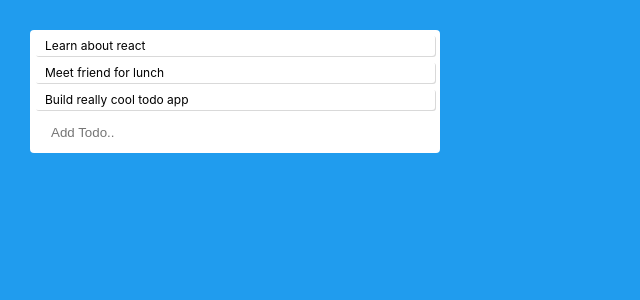
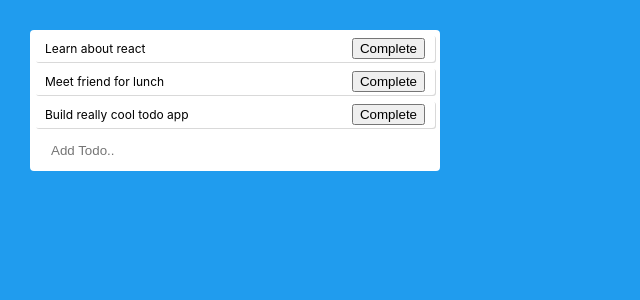
Before and after one commit to rubenavaldez/React-hooks, a React (Create React App) app: page / in a window 1280 px wide. Shown: the top 300 px of the page, without its empty margins (0-640 px from the left). Built offline with nearby package versions, Linux system fonts and the light colour scheme.

Commit message:
added a complete button

```diff
--- a/src/App.css
+++ b/src/App.css
@@ -60,6 +60,7 @@
   display: flex;
   align-items: center;
   justify-content: space-between;
+
 }
 
 .input{
--- a/src/App.js
+++ b/src/App.js
@@ -25,12 +25,21 @@
   const newTodos = [...todos, {text}]
   setTodos(newTodos)
 }
-
+const completeTodo = index =>{
+  const newTodos = [...todos];
+  newTodos[index].isCompleted = true;
+  setTodos(newTodos);
+}
 return (
   <div className='app'>
     <div className='todo-list'>
       {todos.map((todo, index)=>(
-        <Todo key ={index} index={index} todo={todo} />
+        <Todo
+        key={index}
+        index={index}
+        todo={todo}
+        completeTodo={completeTodo}
+         />
       ))}
       <TodoForm addTodo={addTodo}/>
     </div>
--- a/src/components/todo.js
+++ b/src/components/todo.js
@@ -1,9 +1,12 @@
 import React from 'react';
 
-function Todo({todo, index}) {
+function Todo({todo, index, completeTodo}) {
     return(
-        <div className='todo'>
+        <div className='todo' style={{textDecoration: todo.isCompleted ? 'line-through':''}}>
             {todo.text}
+            <div>
+                <button onClick={()=> completeTodo(index)}>Complete</button>
+            </div>
         </div>
     )
 }
```
